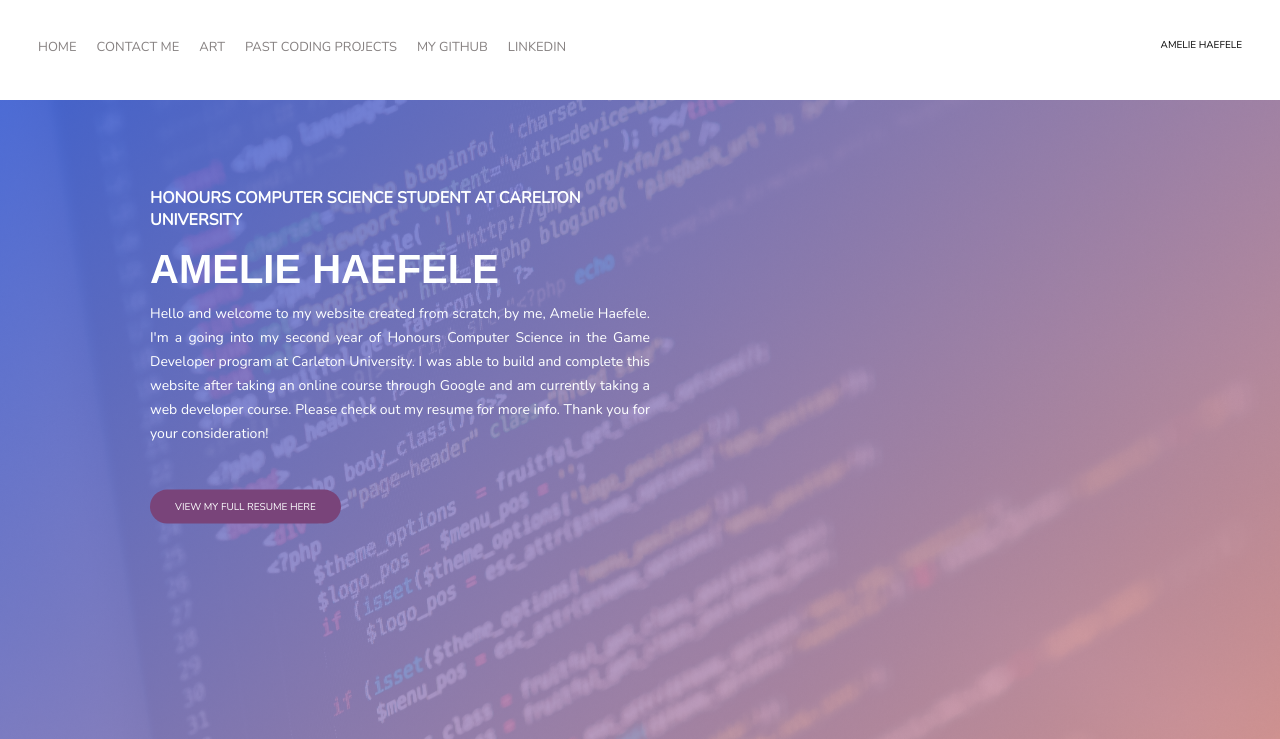
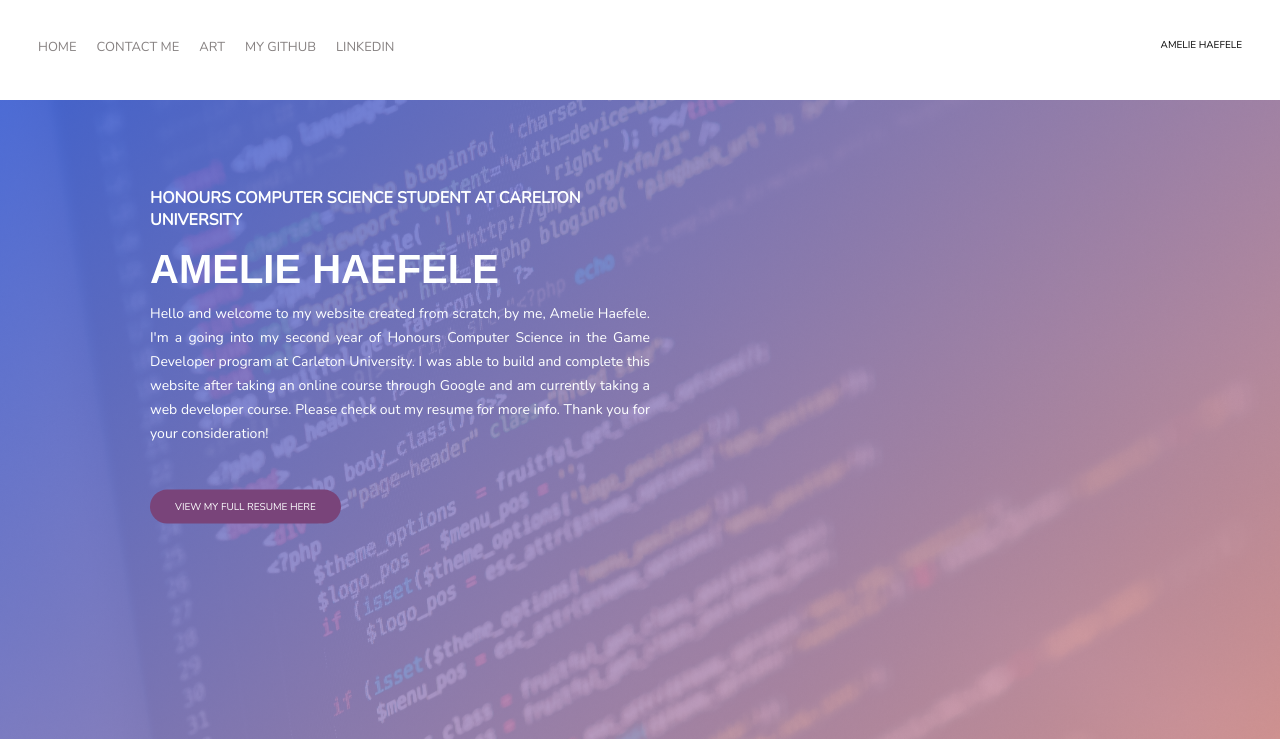
Before and after one commit to AmelieHaefeleUniversity/AmelieHaefeleWebsite, a Flask app: page / in a window 1280 px wide. Shown: the top 739 px of the page. Run offline with Flask 2, Linux system fonts and the light colour scheme; some web fonts are replaced.

Commit message:
Update index.html

```diff
--- a/templates/index.html
+++ b/templates/index.html
@@ -42,10 +42,6 @@
                     </div>
 
                     <div class="nav-link-wrapper">
-                    <a href="static/CodingProjects.html">Past coding Projects</a>
-                    </div>
-
-                    <div class="nav-link-wrapper">
                     <a href="https://github.com/AmelieHaefeleUniversity"target="_blank">My Github</a>
                     </div>
 
```
